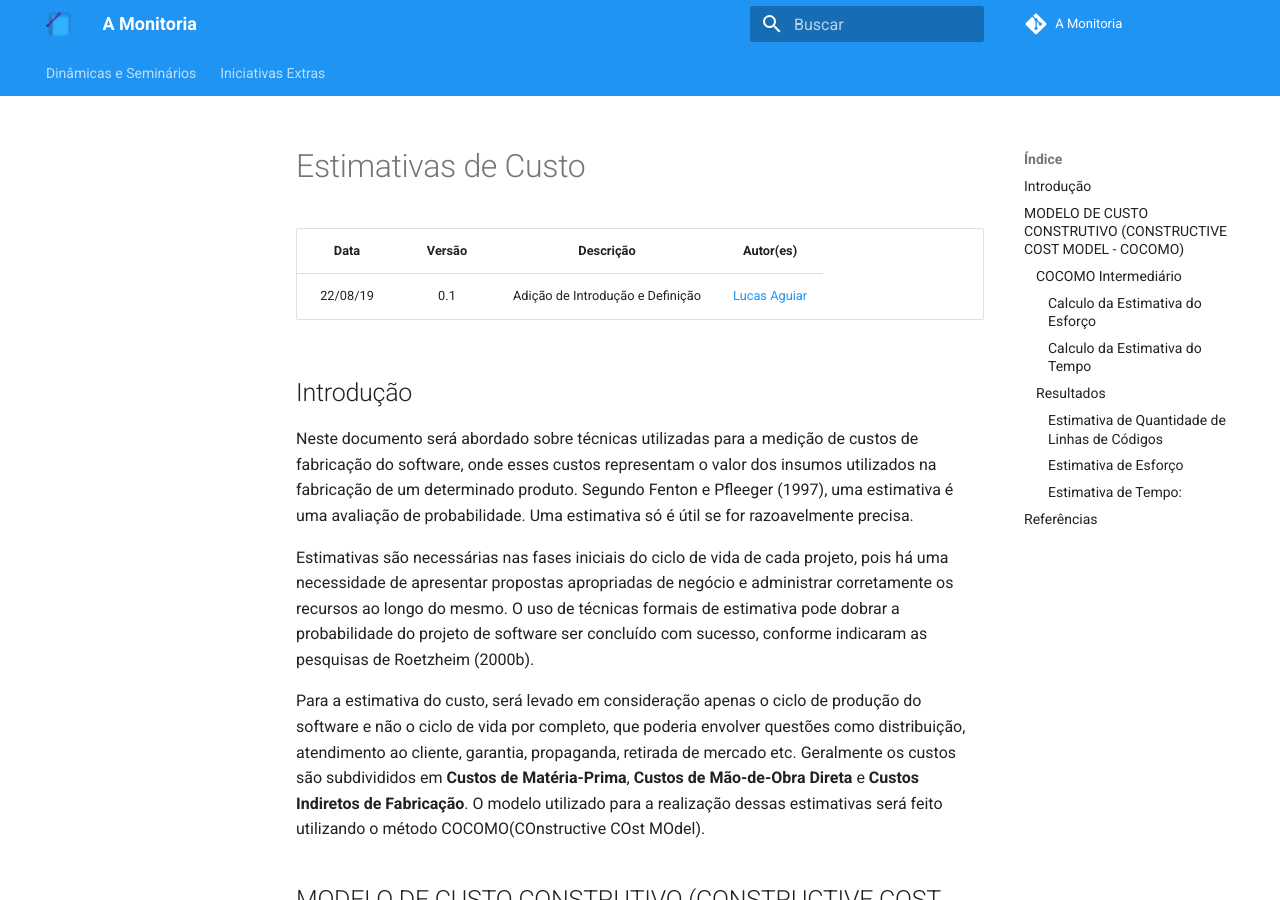
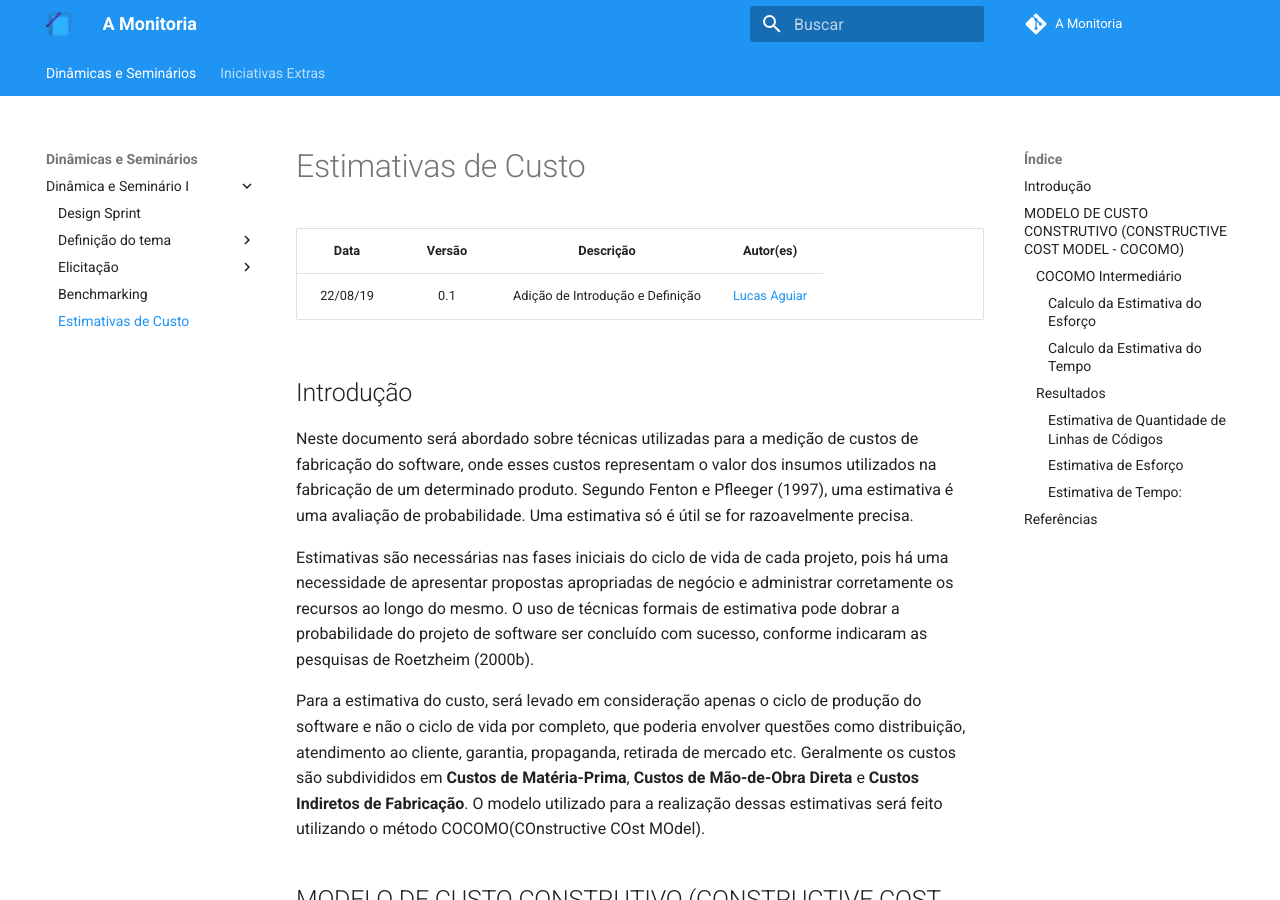
Before and after one commit to 2019-2-arquitetura-desenho/wiki, an MkDocs documentation site: the page built from docs/dinamica_seminario_I/estimativas_de_custo.md, in a window 1280 px wide and 900 px high. Built offline with MkDocs 1.6.1 and Material for MkDocs 9.7.7, drawn with Linux system fonts in a browser that asks for light colours; comment, search, counter and statistics services are not loaded; old or Windows-style settings are respelled for this version of MkDocs.

Commit message:
add Estimativas de Custo in mkdocs

```diff
--- a/mkdocs.yml
+++ b/mkdocs.yml
@@ -41,6 +41,7 @@ nav:
         - Protótipo: dinamica_seminario_I/Elicitacao/prototipo.md
         - Questionário: dinamica_seminario_I/Elicitacao/questionario.md
       - Benchmarking: dinamica_seminario_I/benchmarking.md
+      - Estimativas de Custo: dinamica_seminario_I/estimativas_de_custo.md
   - Iniciativas Extras:
     - Extensões: samples.md
     - Documento de Visão: documento_visao.md
```
